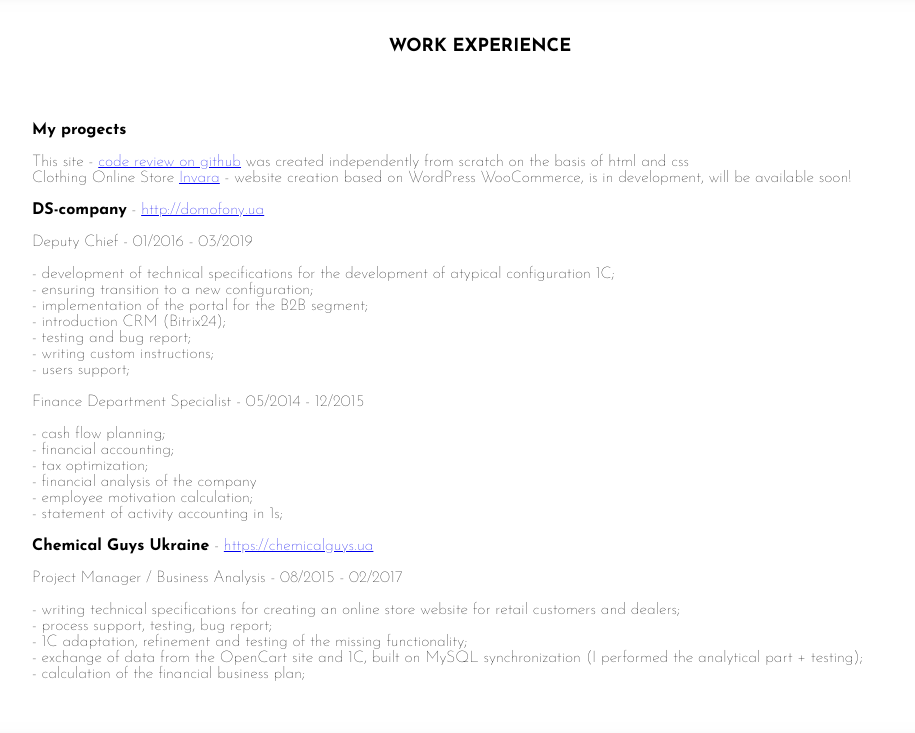
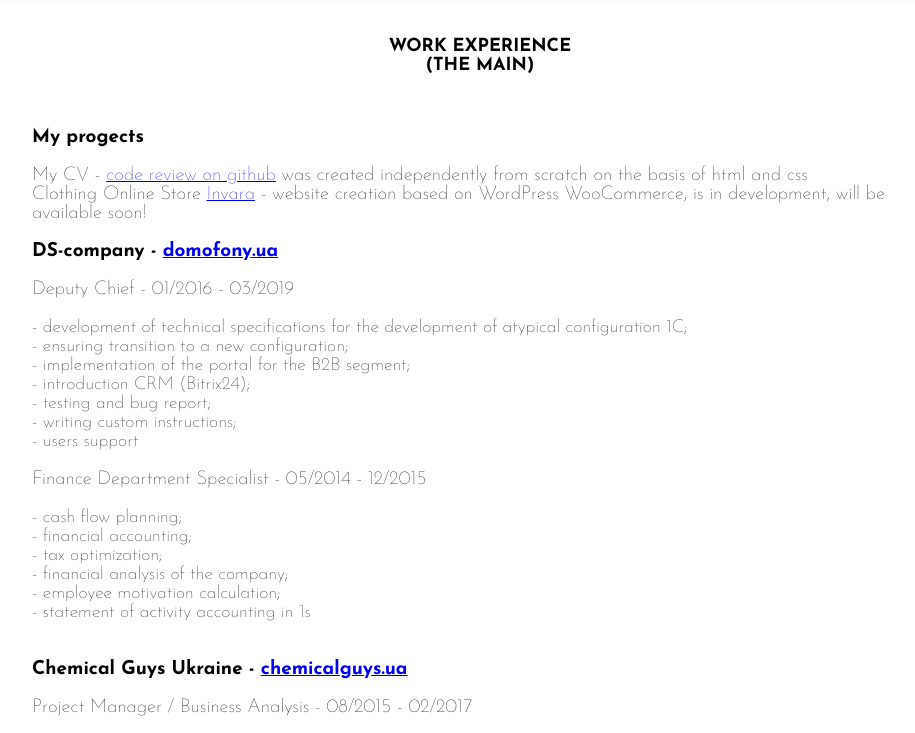
Before and after one commit to yshoolga/CV, a plain HTML site: page index.html in a window 1280 px wide. Shown: the part 1459-2192 px from the top of the page, without its empty margins (160-1075 px from the left). Drawn offline with Linux system fonts and the light colour scheme.

Commit message:
style font
style font

```diff
--- a/css/main.css
+++ b/css/main.css
@@ -62,7 +62,7 @@
     color: black;
     text-decoration: none;
     text-transform: uppercase;
-    font-size: 18px;
+    font-size: 19px;
     font-weight: 400;
 }
 
@@ -168,3 +168,17 @@
     -ms-transform: scale(1.2);
     transform: scale(1.2);
 }
+
+.Experience_item {
+    font-size: 19px;
+    font-weight: 700;
+}
+
+.Experience_des {
+    font-size: 19px;
+    font-weight: 400;
+}
+
+.Experience_about {
+    font-size: 18px;
+}
--- a/index.html
+++ b/index.html
@@ -127,13 +127,13 @@
     <section>
         <div class="container">
             <a name="Experience"></a>
-            <br><p class="item"><b>Work Experience</b></p><br><br>
+            <br><p class="item"><b>Work Experience <br> (the main)</b></p><br>
             <p class="Experience_item"><b>My progects</b></p>
-            <p class="Experience_des"> This site - <a href="https://github.com/yshoolga">code review on github</a>
+            <p class="Experience_des"> My CV - <a href="https://github.com/yshoolga">code review on github</a>
                 was created independently from scratch on the basis of html and css<br>
                 Clothing Online Store <a href="invara.com.ua">Invara</a> - website creation based on WordPress WooCommerce, is in development, will be available soon!
             </p>
-            <p class="Experience_item"><b>DS-company</b> -&nbsp;<a href="http://domofony.ua" target="blank">http://domofony.ua </a></p>
+            <p class="Experience_item"><b>DS-company</b> -&nbsp;<a href="http://domofony.ua" target="blank">domofony.ua </a></p>
             <p class="Experience_des">Deputy Chief - 01/2016 - 03/2019</p>
             <p class="Experience_about">
                 - development of technical specifications for the development of atypical configuration 1C;<br>
@@ -142,25 +142,25 @@
                 - introduction CRM (Bitrix24);<br>
                 - testing and bug report;<br>
                 - writing custom instructions;<br>
-                - users support;<br>
+                - users support<br>
             </p>
             <p class="Experience_des">Finance Department Specialist - 05/2014 - 12/2015</p>
             <p class="Experience_about">
                 - cash flow planning;<br>
                 - financial accounting;<br>
                 - tax optimization;<br>
-                - financial analysis of the company<br>
+                - financial analysis of the company;<br>
                 - employee motivation calculation;<br>
-                - statement of activity accounting in 1s;<br>
+                - statement of activity accounting in 1s<br><br>
             </p>
-            <p class="Experience_item"><b>Chemical Guys Ukraine</b> -&nbsp;<a href="https://chemicalguys.ua" target="blank">https://chemicalguys.ua</a></p>
+            <p class="Experience_item"><b>Chemical Guys Ukraine</b> -&nbsp;<a href="https://chemicalguys.ua" target="blank">chemicalguys.ua</a></p>
             <p class="Experience_des">Project Manager / Business Analysis  - 08/2015 - 02/2017</p>
             <p class="Experience_about">
                 - writing technical specifications for creating an online store website for retail customers and dealers;<br>
                 - process support, testing, bug report;<br>
                 - 1C adaptation, refinement and testing of the missing functionality;<br>
                 - exchange of data from the OpenCart site and 1C, built on MySQL synchronization (I performed the analytical part + testing);<br>
-                - calculation of the financial business plan;<br>
+                - calculation of the financial business plan<br>
             </p>
         </div>
     </section>
```
